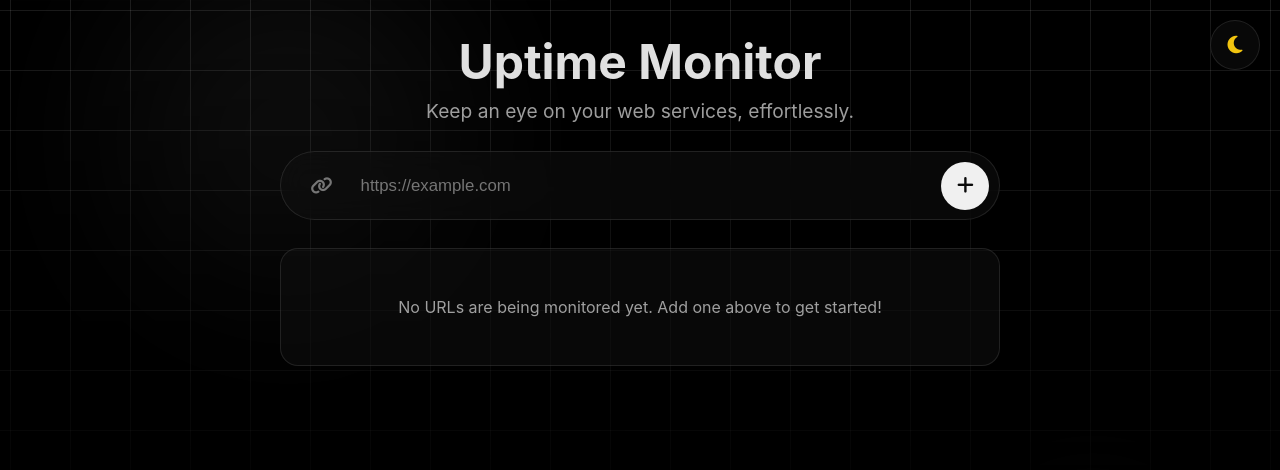
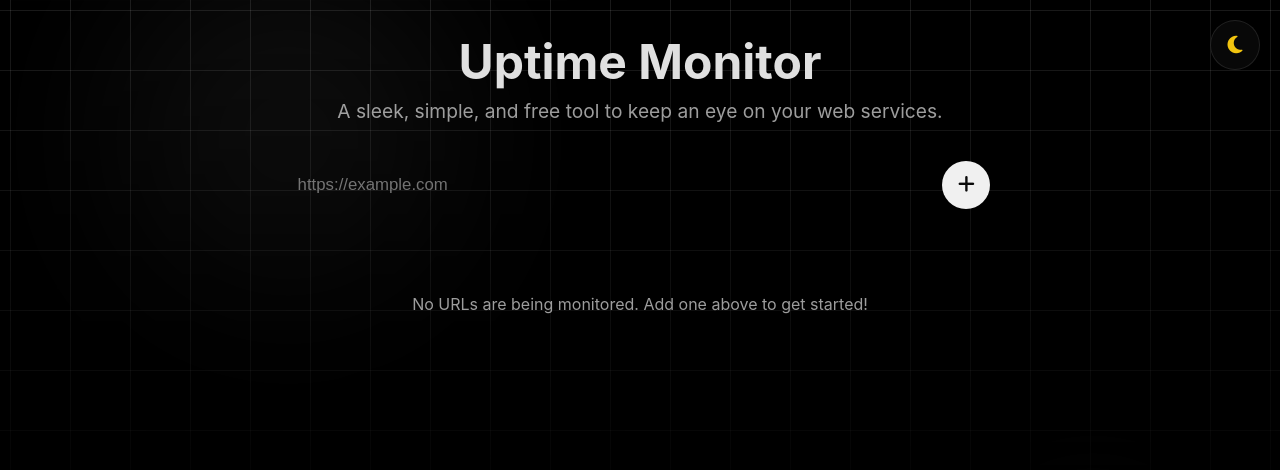
Before and after one commit to EndOverdosing/Monitor-Uptime, a FastAPI app: page / in a window 1280 px wide. Shown: the top 470 px of the page. Run offline with FastAPI, Linux system fonts and the light colour scheme.

Commit message:
Update index.html

```diff
--- a/templates/index.html
+++ b/templates/index.html
@@ -3,7 +3,7 @@
 {% block content %}
 <header class="hero-header">
     <h1>Uptime Monitor</h1>
-    <p class="subtitle">Keep an eye on your web services, effortlessly.</p>
+    <p class="subtitle">A sleek, simple, and free tool to keep an eye on your web services.</p>
 </header>
 
 {% if flash_message %}
@@ -13,9 +13,8 @@
 <div class="flash-message flash-error">{{ flash_error }}</div>
 {% endif %}
 
-<div class="url-form-container interactive-border" style="border-radius: var(--border-radius-pill);">
+<div class="url-form-container interactive-glass">
     <form action="/submit-url" method="post" class="url-form">
-        <i class="fas fa-link form-icon"></i>
         <input type="text" name="url" id="url-input" placeholder="https://example.com" required>
         <button type="submit" id="submit-button" aria-label="Monitor URL">
             <i class="fas fa-plus"></i>
@@ -26,36 +25,44 @@
 <div class="url-list-container">
     {% if urls %}
         {% for url in urls %}
-        <div class="url-card interactive-border">
+        <div class="url-card interactive-glass">
             <div class="url-card-header">
-                <a href="{{ url.url }}" target="_blank" rel="noopener noreferrer" class="url-link">{{ url.url }}</a>
-                {% if url.last_status_code %}
-                    {% if url.last_status_code >= 200 and url.last_status_code < 400 %}
-                        <span class="status-badge status-ok">{{ url.last_status_code }}</span>
+                <div class="url-link-wrapper">
+                    <a href="{{ url.url }}" target="_blank" rel="noopener noreferrer" class="url-link">{{ url.url }}</a>
+                    <p class="last-checked">Last checked: {{ url.last_checked_at.strftime('%b %d, %H:%M') if url.last_checked_at else 'Never' }}</p>
+                </div>
+                <div class="actions">
+                    {% if url.last_status_code %}
+                        <span class="status-badge status-{{ 'ok' if url.last_status_code >= 200 and url.last_status_code < 400 else 'error' }}">{{ url.last_status_code }}</span>
                     {% else %}
-                        <span class="status-badge status-error">{{ url.last_status_code }}</span>
+                        <span class="status-badge status-unknown">Pending</span>
                     {% endif %}
-                {% else %}
-                    <span class="status-badge status-unknown">Pending</span>
-                {% endif %}
+
+                    {% if url.submitted_by_ip == client_ip %}
+                    <form action="{{ url_for('delete_url', url_id=url.id) }}" method="post" onsubmit="return confirm('Are you sure you want to stop monitoring this URL?');" class="delete-form">
+                        <button type="submit" aria-label="Delete URL">
+                            <i class="fas fa-trash-alt delete-icon"></i>
+                        </button>
+                    </form>
+                    {% endif %}
+                </div>
             </div>
             <div class="url-card-stats">
                 <div class="stat-item">
-                    <strong>Uptime:</strong> <span class="uptime">{{ url.uptime_count }} checks</span>
+                    <strong>Uptime</strong>
+                    <span class="uptime">{{ url.uptime_count }} checks</span>
                 </div>
                 <div class="stat-item">
-                    <strong>Downtime:</strong> <span class="downtime">{{ url.downtime_count }} checks</span>
+                    <strong>Downtime</strong>
+                    <span class="downtime">{{ url.downtime_count }} checks</span>
                 </div>
             </div>
-            <div class="url-card-footer">
-                <span>Last checked: {{ url.last_checked_at.strftime('%Y-%m-%d %H:%M') if url.last_checked_at else 'Never' }}</span>
-                <a href="{{ url_for('read_url_details', url_id=url.id) }}" class="details-link">View Logs →</a>
-            </div>
+            <a href="{{ url_for('read_url_details', url_id=url.id) }}" class="details-link">View Detailed Logs →</a>
         </div>
         {% endfor %}
     {% else %}
-        <div class="empty-state interactive-border">
-            <p>No URLs are being monitored yet. Add one above to get started!</p>
+        <div class="empty-state interactive-glass">
+            <p>No URLs are being monitored. Add one above to get started!</p>
         </div>
     {% endif %}
 </div>
```
